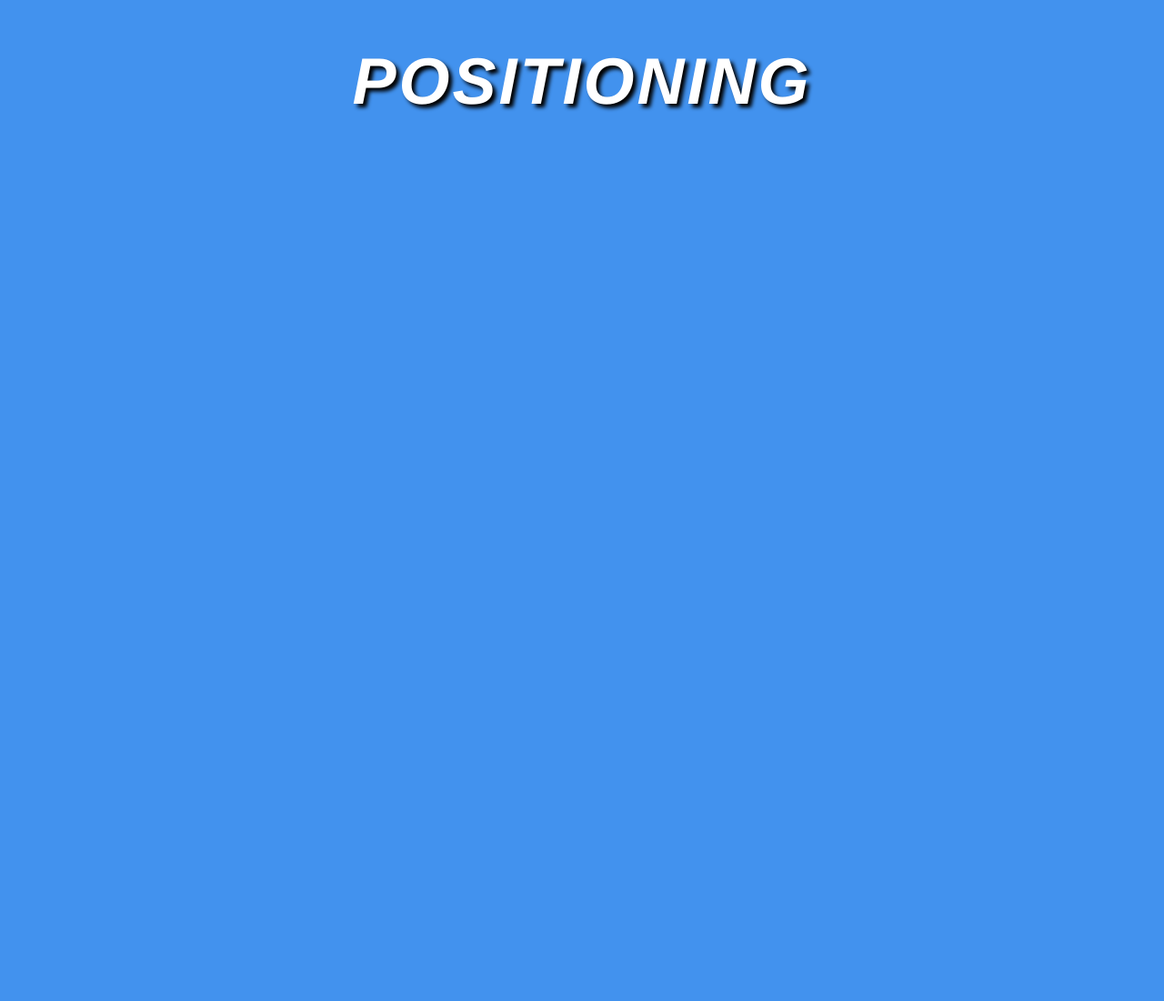
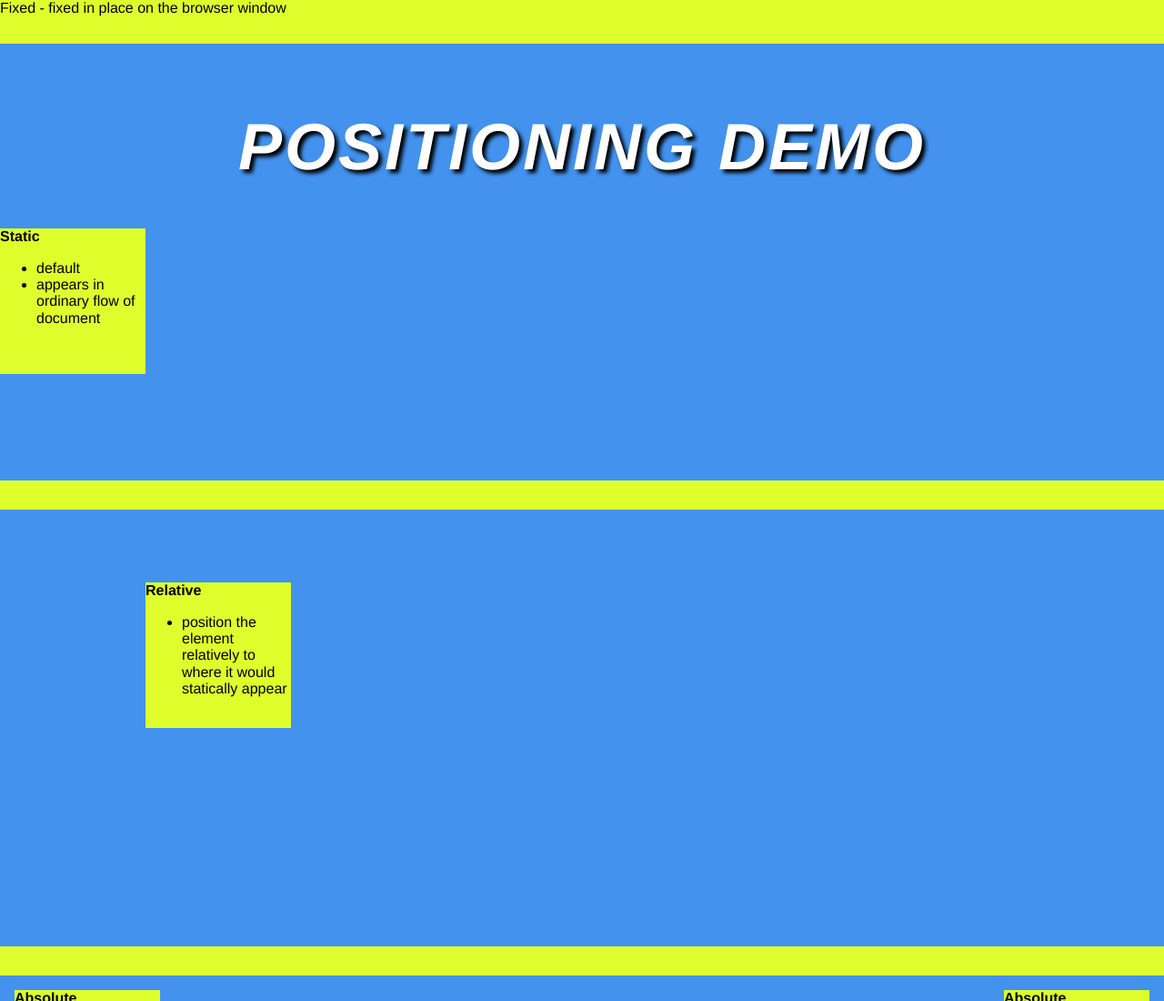
Before and after one commit to m-ruch/the-dojo, a plain HTML site: page positioning.html in a window 1280 px wide. Shown: the top 1100 px of the page at 91% size. Before the commit the page ends 800 px from the top, so only its background shows below. Drawn offline with nearby package versions, Linux system fonts and the light colour scheme.

Commit message:
First draft of /positioning page

```diff
--- a/positioning.html
+++ b/positioning.html
@@ -6,9 +6,43 @@
     <meta name="viewport" content="width=device-width, initial-scale=1.0, shrink-to-fit=no">
     <link rel="stylesheet" href="https://cdnjs.cloudflare.com/ajax/libs/normalize/8.0.0/normalize.css">
     <link rel="stylesheet" href="styles/styles.css">
+    <link rel="stylesheet" href="styles/positioning.css">
     <title>CSS Dojo</title>
 </head>
-<body>
-    <h1>positioning</h1>
+
+<body class="positioning">
+    <header>Fixed - fixed in place on the browser window</header>
+    <div class="panel one">
+        <h1>positioning demo</h1>
+        <div class="box">
+            <strong>Static</strong>
+            <ul>
+                <li>default</li>
+                <li>appears in ordinary flow of document</li>
+            </ul>
+        </div>
+    </div>
+    <div class="panel two">
+        <div class="box">
+            <strong>Relative</strong>
+            <ul>
+                <li>position the element relatively to where it would statically appear</li>
+            </ul>
+        </div>
+    </div>
+    <div class="panel three">
+        <div class="box">
+            <strong>Absolute</strong>
+            <p>Element is positioned relative to first non-static containing element</p>
+        </div>
+        <div class="box">
+            <strong>Absolute</strong>
+            <p>Element is positioned relative to first non-static containing element</p>
+        </div>
+        <div class="box">
+            <strong>Absolute</strong>
+            <p>Element is positioned relative to first non-static containing element</p>
+        </div>
+    </div>
 </body>
 </html>
--- a/styles/positioning.css
+++ b/styles/positioning.css
@@ -0,0 +1,54 @@
+.positioning header,
+.box {
+    background-color: rgb(222, 255, 44);
+}
+
+.positioning header {
+    position: fixed;
+    height: 3em;
+    width: 100vw;
+    top: 0;
+}
+
+.positioning > .panel {
+    height: 60vh;
+    border-bottom: 2em solid rgb(222, 255, 44);
+}
+
+.positioning h1 {
+    padding-top: 1em;
+}
+
+.box {
+    height: 10em;
+    width: 10em;
+}
+
+.two .box {
+    position: relative;
+    top: 5em;
+    left: 10em;
+}
+
+.three {
+    position: relative;
+}
+
+.three .box {
+    position: absolute;
+}
+
+.three .box:first-child {
+    top: 1em;
+    left: 1em;
+}
+
+.three .box:nth-child(2) {
+    bottom: 1em;
+    left: 1em;
+}
+
+.three .box:nth-child(3) {
+    right: 1em;
+    top: 1em;
+}
```
